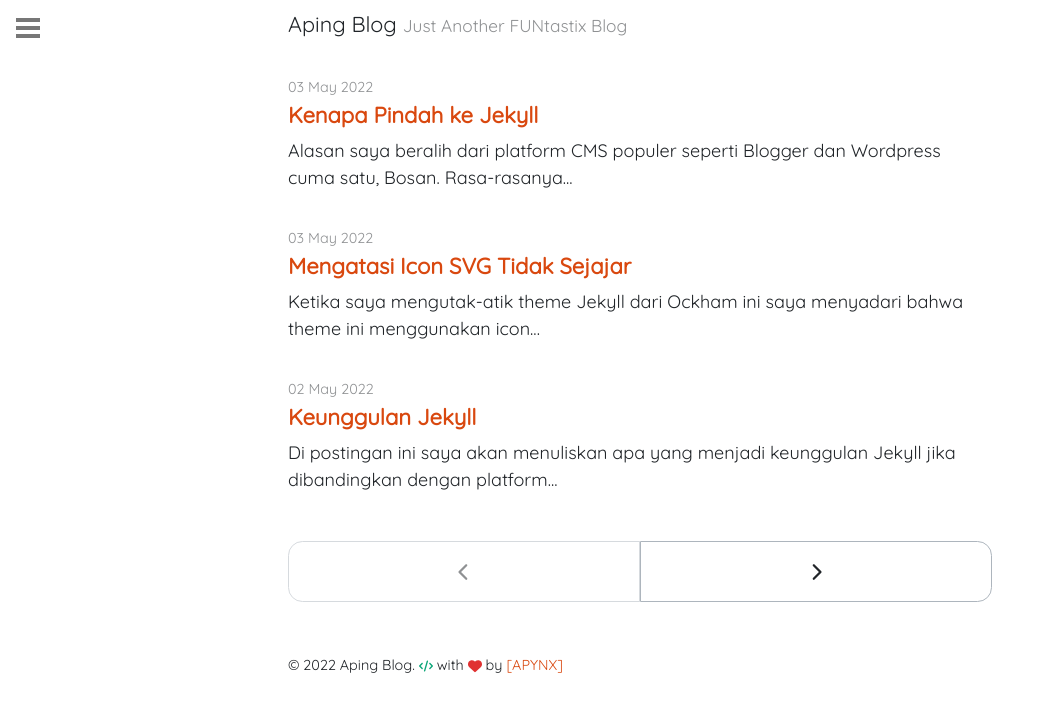
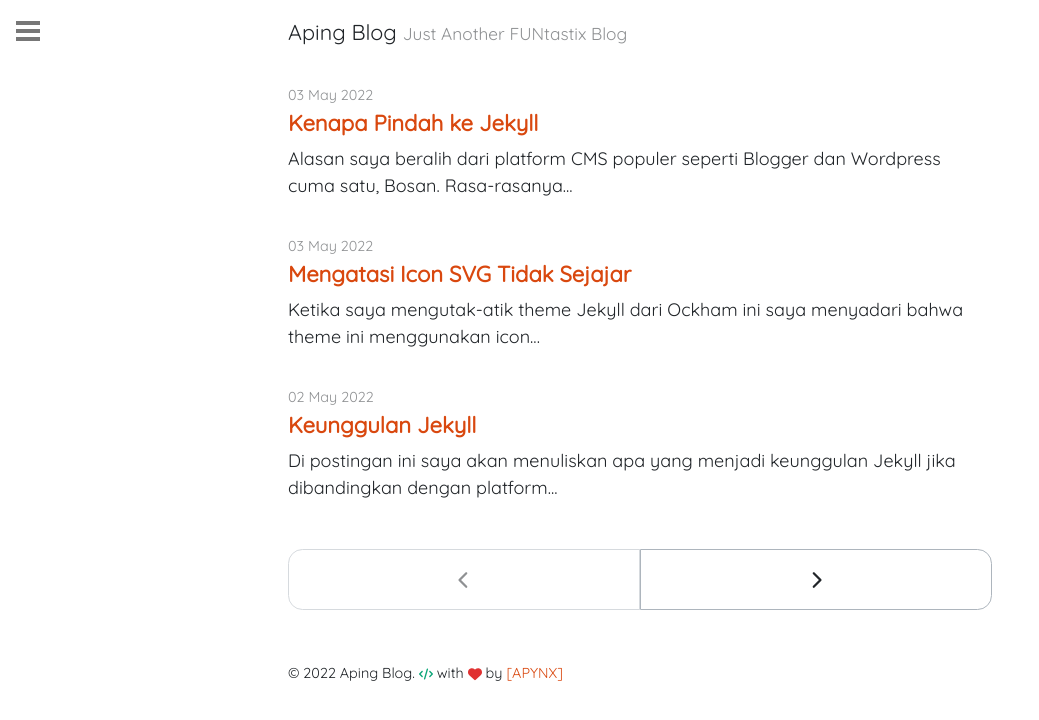
Before and after one commit to apynx/apynx.github.io, a Jekyll site: the page built from index.html, in a window 1280 px wide. Shown: the top 720 px of the page, without its empty margins (0-1039 px from the left). Built offline with Jekyll 4.4.1, drawn with Linux system fonts in a browser that asks for light colours; the list of posts is cut into pages by our own code.

Commit message:
update nav button

```diff
--- a/_sass/ockham/_container.scss
+++ b/_sass/ockham/_container.scss
@@ -5,7 +5,7 @@
 }
 
 .masthead {
-  margin-top: var(--spacer-5);
+  margin-top: var(--spacer);
   margin-bottom: var(--spacer-2);
 }
 
--- a/_sass/ockham/_custom.scss
+++ b/_sass/ockham/_custom.scss
@@ -28,6 +28,10 @@
     font-weight: normal !important;
   }
 
+  .sidebar-toggle {
+    margin-top: 3px;
+  }
+
 figure.highlight {
   font-size: 16px;
 }
--- a/_sass/ockham/_variables.scss
+++ b/_sass/ockham/_variables.scss
@@ -7,7 +7,6 @@
   --spacer: 1rem;
   --spacer-2: calc(var(--spacer) * 2);
   --spacer-3: calc(var(--spacer) * 3);
-  --spacer-5: calc(var(--spacer) / 2);
 
   --body-font: 'Quicksand', sans-serif;
   --body-font-size: 18px;
```
